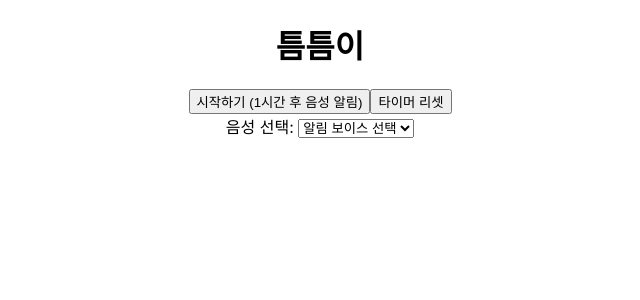
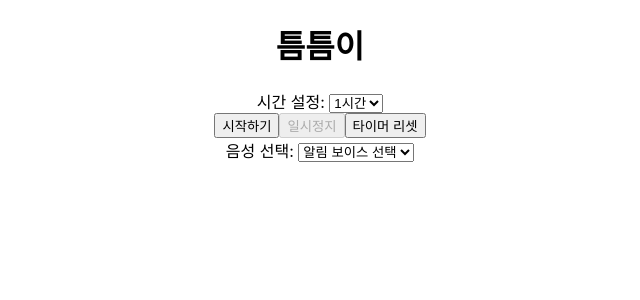
Before and after one commit to hhhyeon97/refresh-notifier, a React (Create React App) app: page / in a window 1280 px wide. Shown: the top 300 px of the page, without its empty margins (320-960 px from the left). Built offline with nearby package versions, Linux system fonts and the light colour scheme.

Commit message:
일시정지/시간옵션추가

```diff
--- a/src/Notification.js
+++ b/src/Notification.js
@@ -2,10 +2,13 @@ import React, { useState, useEffect } from 'react';
 
 const Notification = () => {
   const [isStarted, setIsStarted] = useState(false);
+  const [isPaused, setIsPaused] = useState(false); // 일시정지 상태
   const [seconds, setSeconds] = useState(0); // 경과 시간 (초)
   const [timerId, setTimerId] = useState(null); // 타이머 ID
   const [selectedVoice, setSelectedVoice] = useState(null); // 사용자가 선택한 음성
   const [voices, setVoices] = useState([]); // 음성 목록
+  const [selectedTime, setSelectedTime] = useState(3600); // 기본 시간 설정 (1시간)
+  const [isAlertTriggered, setIsAlertTriggered] = useState(false); // 알림 상태
 
   // 음성 목록을 불러와서 상태에 저장
   useEffect(() => {
@@ -14,51 +17,80 @@ const Notification = () => {
       setVoices(voicesList);
     };
 
-    // 음성 목록 로드 시 처리
     window.speechSynthesis.onvoiceschanged = getVoices;
-
-    // 초기 음성 목록을 가져오는 시점
-    getVoices();
+    getVoices(); // 초기 음성 목록 가져오기
   }, []);
 
   const startTimer = () => {
     setIsStarted(true);
-    setSeconds(0); // 타이머 시작 시초기화
-    const id = setInterval(() => {
-      setSeconds((prevSeconds) => prevSeconds + 1);
-    }, 1000); // 1초마다 경과 시간 업데이트
-    setTimerId(id);
+    setIsPaused(false); // 시작 시 일시정지 해제
+    setIsAlertTriggered(false); // 알림 상태 초기화
+    if (!timerId) {
+      const id = setInterval(() => {
+        setSeconds((prevSeconds) => prevSeconds + 1);
+      }, 1000); // 1초마다 증가
+      setTimerId(id);
+    }
   };
 
-  // 1시간 후에 음성 알림 (테스트로 5초)
+  const pauseTimer = () => {
+    setIsPaused(true);
+    clearInterval(timerId); // 타이머 멈추기
+    setTimerId(null);
+  };
+
+  const resetTimer = () => {
+    clearInterval(timerId); // 기존 타이머 정지
+    setIsStarted(false);
+    setIsPaused(false);
+    setSeconds(0); // 시간 초기화
+    setTimerId(null);
+    setIsAlertTriggered(false); // 알림 상태 초기화
+  };
+
+  // 알림 처리
   useEffect(() => {
-    if (seconds === 5) {
-      // 5초가 경과하면 알림 시작
-      const messageText = '1시간이 지났습니다! 스트레칭 하셔요';
+    if (seconds === selectedTime && !isAlertTriggered) {
+      setIsAlertTriggered(true); // 알림 상태를 true로 설정
+      const messageText = '스트레칭 하셔요 ~';
       const speech = new SpeechSynthesisUtterance(messageText);
-      speech.lang = 'ko-KR'; // 한국어 설정
-      speech.rate = 1.0; // 음성 속도
+      speech.lang = 'ko-KR';
+      speech.rate = 1.0;
 
-      // 사용자가 선택한 음성으로 설정
       if (selectedVoice) {
         speech.voice = selectedVoice;
       }
 
       window.speechSynthesis.speak(speech);
-      clearInterval(timerId); // 타이머 멈추기
+      clearInterval(timerId); // 알림 후 타이머 정지
+      setTimerId(null);
     }
-  }, [seconds, selectedVoice, timerId]); // 경과 시간 변경 시마다 실행
-
-  // 타이머를 리셋하려면
-  const resetTimer = () => {
-    clearInterval(timerId); // 기존 타이머 정지
-    setIsStarted(false);
-    setSeconds(0); // 시간 초기화
-  };
+  }, [seconds, selectedVoice, selectedTime, isAlertTriggered]);
 
   return (
     <div>
-      <button onClick={startTimer}>시작하기 (1시간 후 음성 알림)</button>
+      <div>
+        {/* 시간 설정 */}
+        <label htmlFor="timeSelect">시간 설정: </label>
+        <select
+          id="timeSelect"
+          value={selectedTime}
+          onChange={(e) => setSelectedTime(Number(e.target.value))}
+          disabled={isStarted} // 타이머 시작 중에는 변경 불가
+        >
+          <option value={1800}>30분</option>
+          <option value={3600}>1시간</option>
+          <option value={7200}>2시간</option>
+        </select>
+      </div>
+
+      {/* 타이머 조작 버튼 */}
+      <button onClick={startTimer} disabled={isStarted && !isPaused}>
+        시작하기
+      </button>
+      <button onClick={pauseTimer} disabled={!isStarted || isPaused}>
+        일시정지
+      </button>
       <button onClick={resetTimer}>타이머 리셋</button>
 
       {/* 음성 선택 */}
@@ -84,11 +116,12 @@ const Notification = () => {
 
       {isStarted && (
         <div>
-          {/* // todo : 일시정지 추가 or 작업 시간 누적해서 보여줄 수 있는 */}
-          <p>타이머: {seconds}초</p> {/* 경과 시간 표시 */}
-          {seconds < 5 ? <p>⏰ 작업중...</p> : <p>🤸‍♂️ 스트레칭 하자</p>}
+          <p>경과 시간 : {seconds}초</p>
         </div>
       )}
+
+      {/* 알림 문구 표시 */}
+      {isAlertTriggered && <p>🤸‍♂️ 스트레칭 하자!</p>}
     </div>
   );
 };
```
